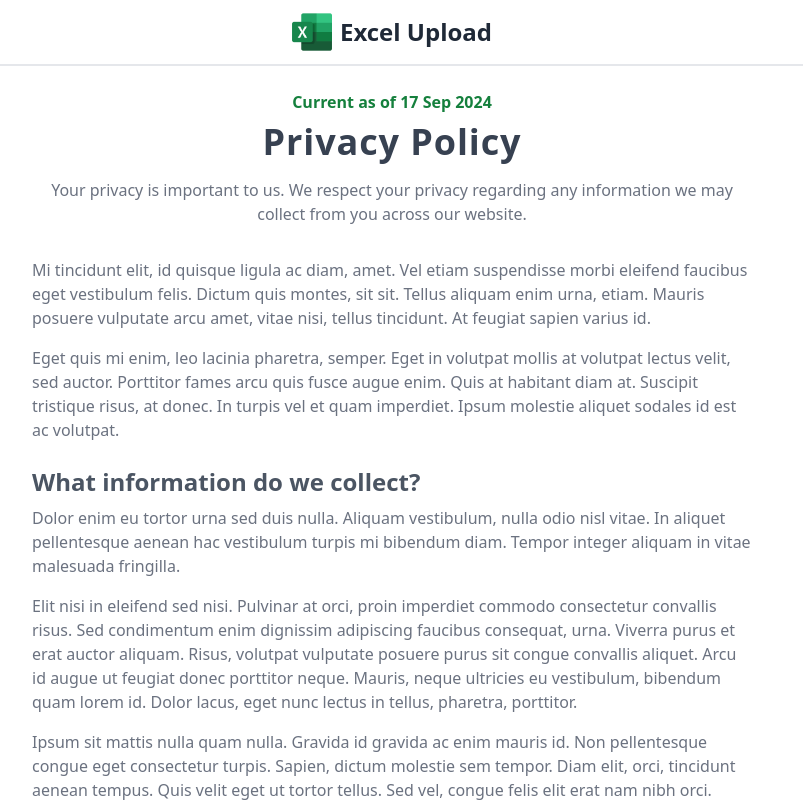
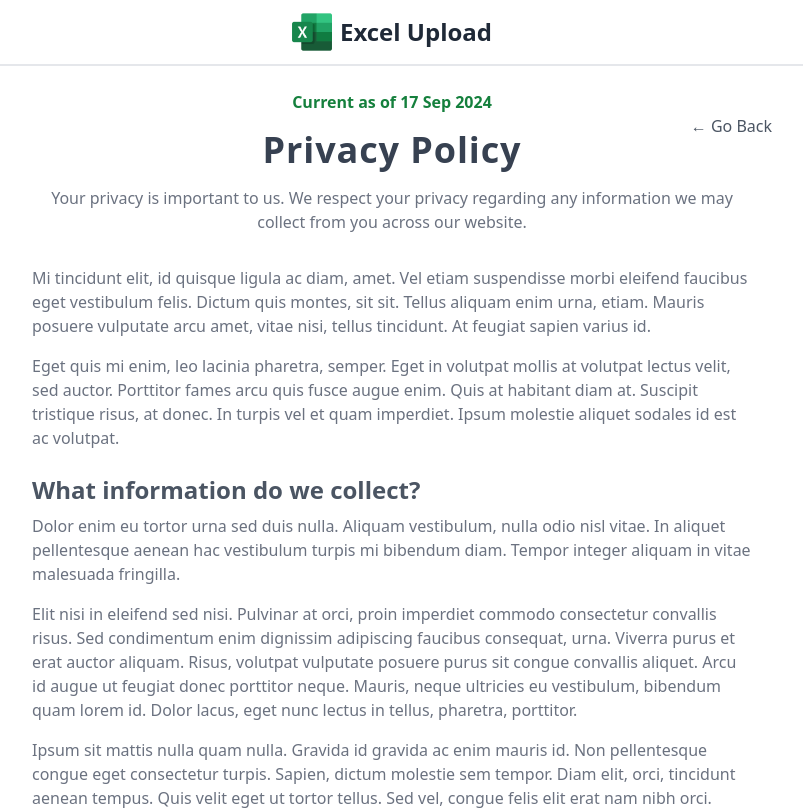
Before and after one commit to Vishal-1004/Excel-Sheet-Analysis-College-Automation-Project-, a React (Vite) app: page /privacy-policy in a window 1280 px wide. Shown: the top 810 px of the page, without its empty margins (248-1051 px from the left). Built offline with nearby package versions, Linux system fonts and the light colour scheme.

Commit message:
added go back button in the privacy policy page

```diff
--- a/src/Pages/Home.jsx
+++ b/src/Pages/Home.jsx
@@ -165,12 +165,10 @@ function Home() {
 
         {isAnalyzing && (
           <button
-            className={`mt-2 bg-green-700 hover:bg-green-600 text-gray-100 px-5 py-3 rounded-lg transition-all ${
-              !secondSheetUploaded ? "opacity-50 cursor-not-allowed" : ""
-            }`}
+            className="mt-4 text-green-700 hover:text-green-500 transition-all text-lg text-center"
             onClick={handleAnalyzeOtherClick}
           >
-            Analyze Other
+            Analyze Other &rarr;
           </button>
         )}
       </div>
--- a/src/Pages/PrivacyPolicy.jsx
+++ b/src/Pages/PrivacyPolicy.jsx
@@ -1,12 +1,24 @@
 import React from 'react';
+import { Link } from 'react-router-dom';
 
 function PrivacyPolicy(){
   return (
     <div className="max-w-3xl mx-auto p-6 text-gray-500">
+      <div className="relative mb-4 text-center">
+        <div className="text-green-700 font-semibold">
+          Current as of 17 Sep 2024
+        </div>
+
+        <Link to="/">
+          <button
+            className="absolute -right-5 text-gray-600 hover:text-gray-800 transition-transform transform hover:translate-x-2"
+          >
+            &larr; Go Back
+          </button>
+        </Link>
+      </div>
+
       <div className='flex flex-col justify-center items-center mb-4'>
-        <p className="text-green-700 mb-2 font-semibold">
-          Current as of 17 Sep 2024
-        </p>
         <h1 className="text-4xl font-bold text-center mb-4 text-gray-700 tracking-wide">
           Privacy Policy
         </h1>
```
